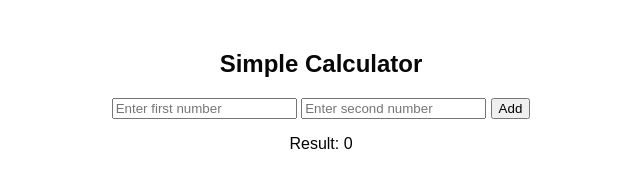
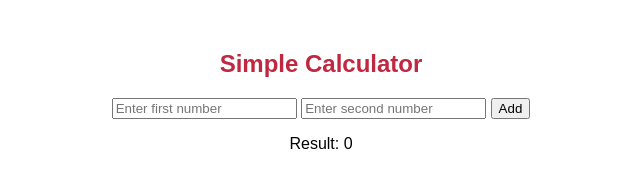
Before and after one commit to Naruto08403/ci-cd-calculator, a website: page index.html in a window 1280 px wide. Shown: the whole page, without its empty margins (319-959 px from the left). Drawn offline with Linux system fonts and the light colour scheme.

Commit message:
color changed

```diff
--- a/index.html
+++ b/index.html
@@ -12,7 +12,7 @@
             margin-top: 50px;
         }
         h2 {
-            color: #070705;
+            color: #c02740;
         }
     </style>
 </head>
```
